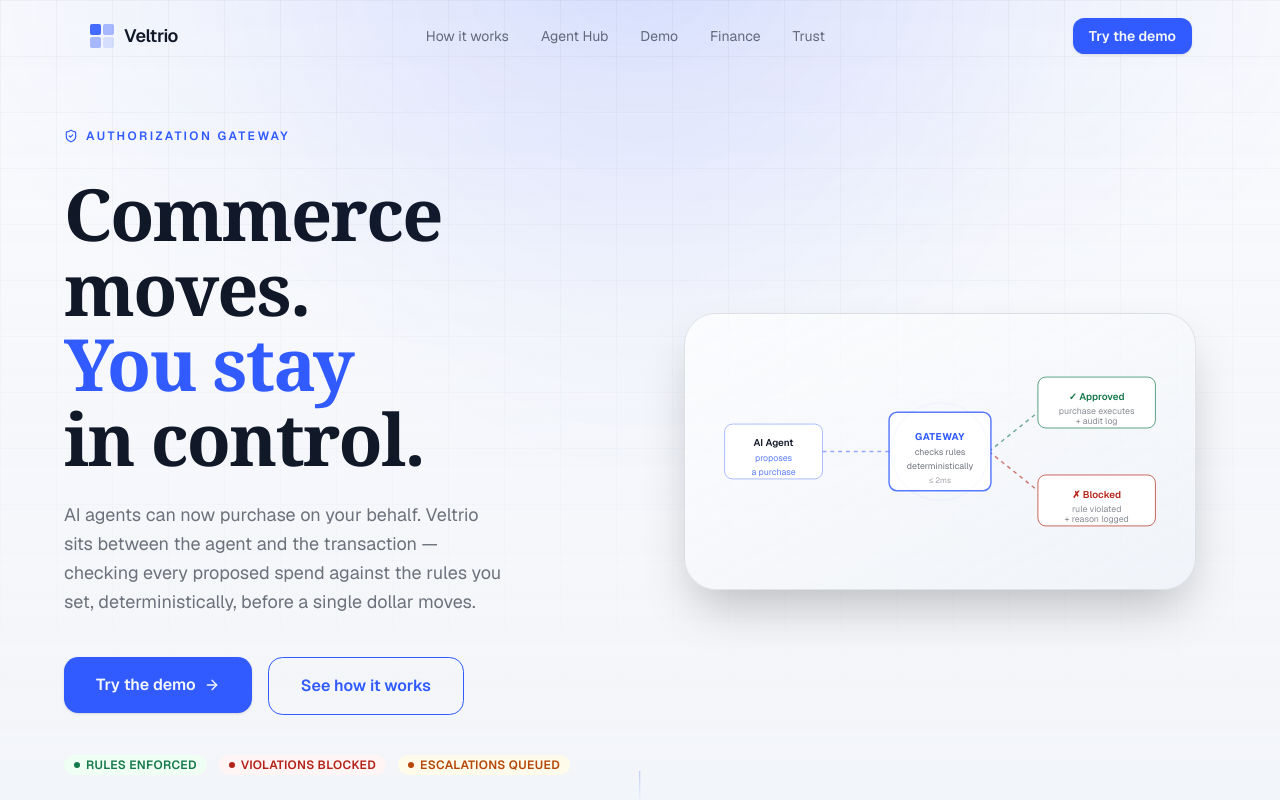
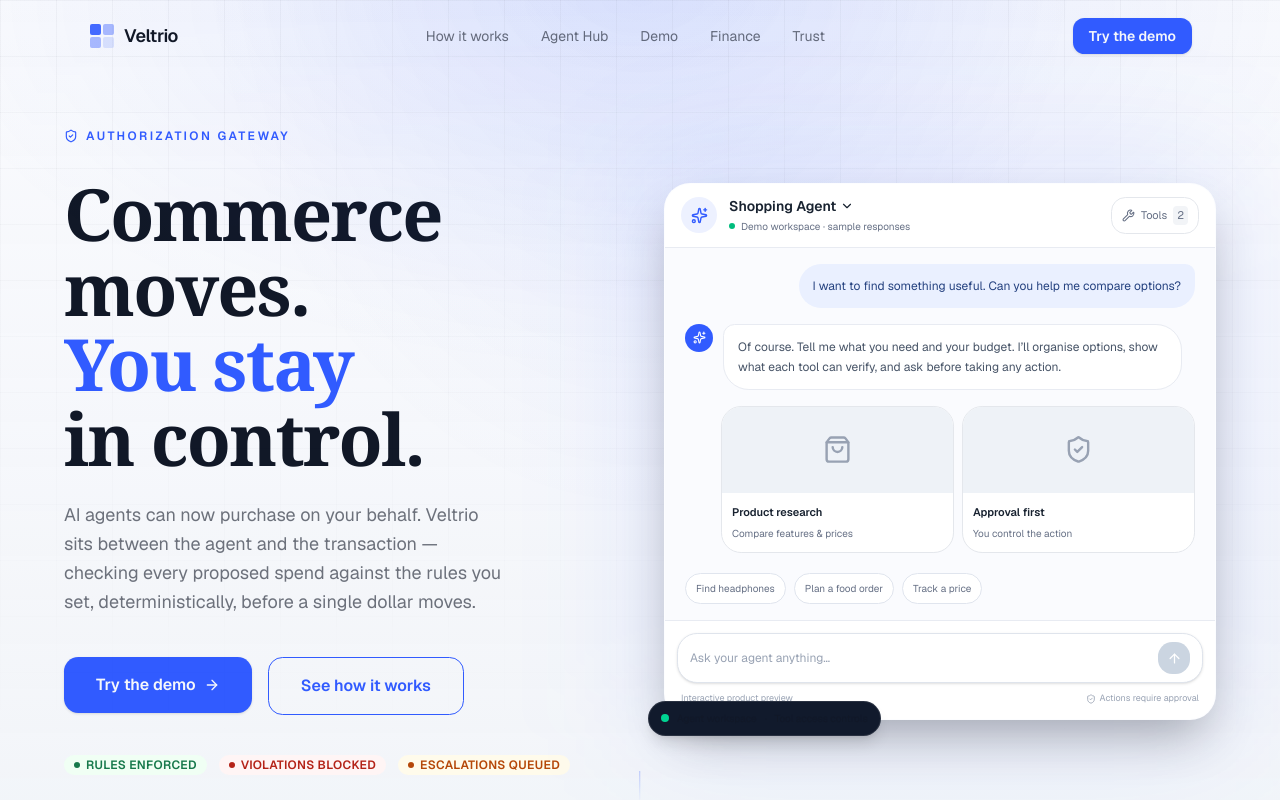
Before and after one commit to Saishashank2425/veltrio, a Next.js app: page / in a window 1280 px wide. Shown: the top 800 px of the page. Built offline with nearby package versions, Linux system fonts and the light colour scheme.

Commit message:
Show interactive agent demo in homepage hero

```diff
--- a/components/sections/Hero.tsx
+++ b/components/sections/Hero.tsx
@@ -5,6 +5,7 @@
 import { ArrowRight, ShieldCheck } from "lucide-react";
 import { Button } from "@/components/ui/Button";
 import { Badge } from "@/components/ui/Badge";
+import { AgentHeroDemo } from "@/components/sections/AgentHeroDemo";
 
 const EASE: [number, number, number, number] = [0.22, 1, 0.36, 1];
 
@@ -141,14 +142,14 @@
             </motion.div>
           </div>
 
-          {/* Right — Diagram */}
+          {/* Right — Interactive agent demo */}
           <motion.div
             initial={{ opacity: 0, scale: 0.96 }}
             animate={{ opacity: 1, scale: 1 }}
             transition={{ delay: 0.3, duration: 0.8, ease: EASE }}
             className="hidden md:flex items-center justify-center lg:justify-end"
           >
-            <GatewayDiagram />
+            <AgentHeroDemo />
           </motion.div>
         </div>
       </div>
```
